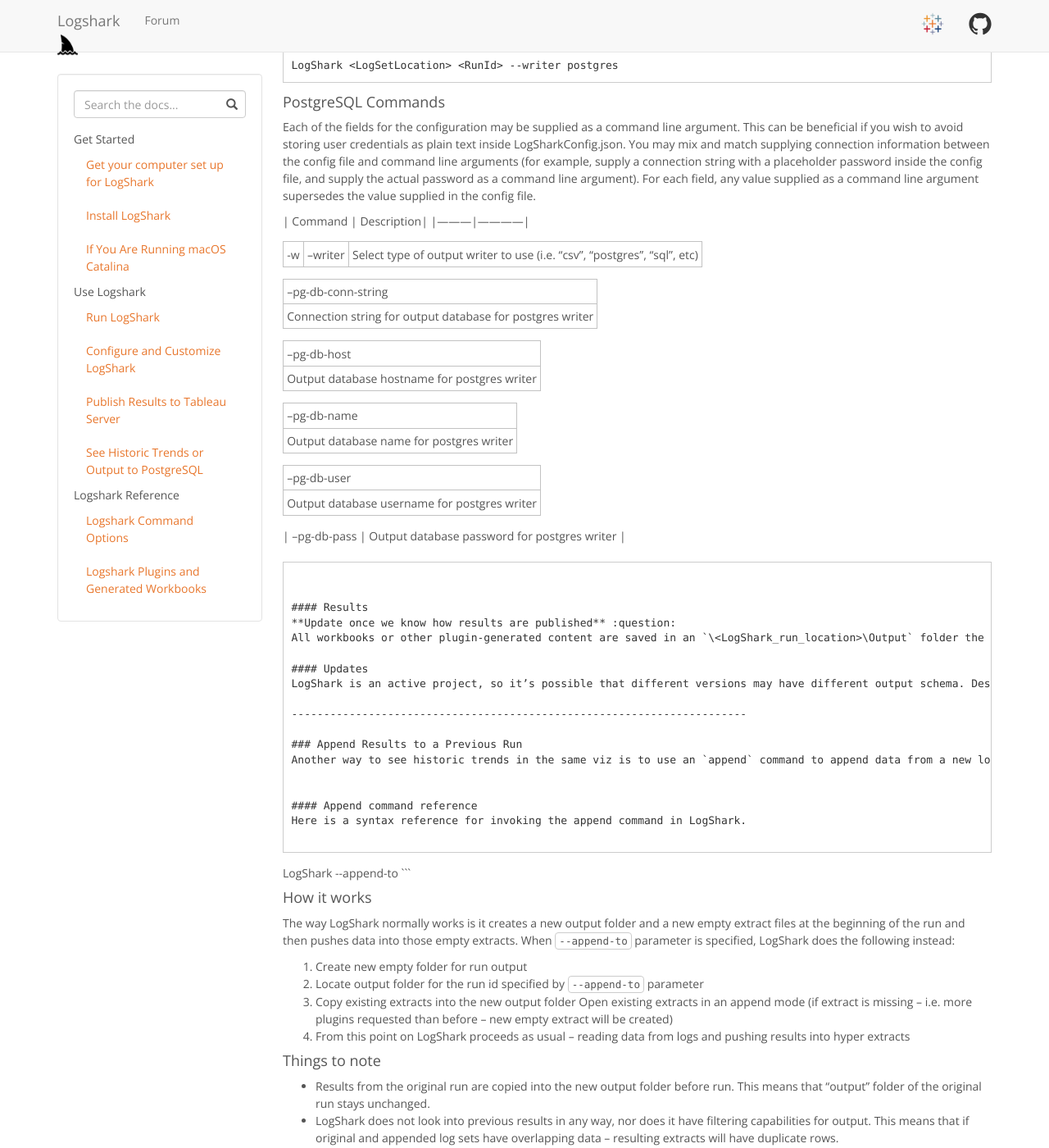
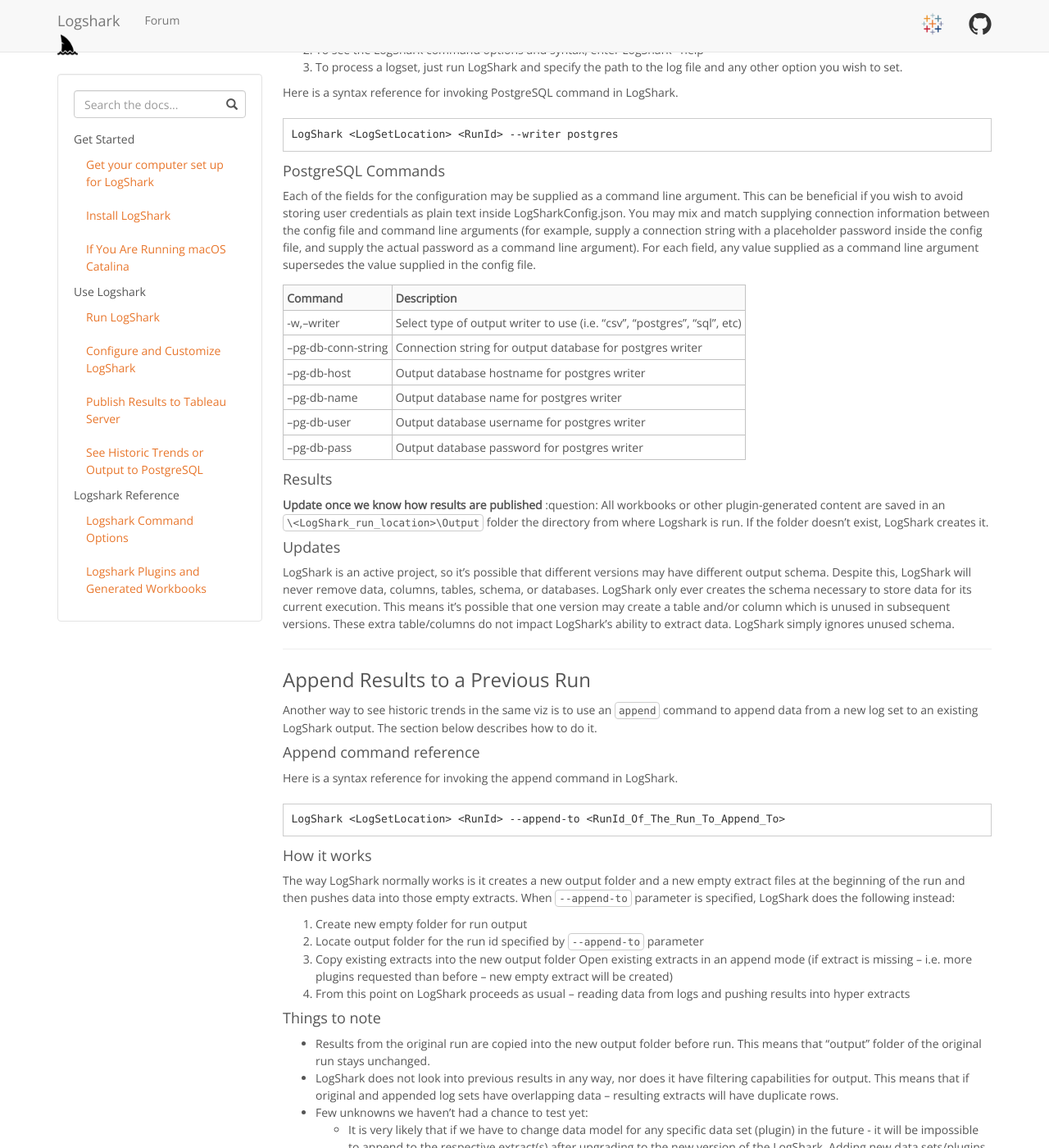
Before and after one commit to tableau/Logshark, a Jekyll site: the page built from docs/docs/logshark_postgres.md, in a window 1280 px wide and 1400 px high, scrolled down 2065 px. Shown: the whole window at 82% size. Built offline with Jekyll 4.4.1, drawn with Linux system fonts in a browser that asks for light colours; some of the changed text lies outside the part shown.

Commit message:
updated docs

````diff
--- a/docs/docs/logshark_postgres.md
+++ b/docs/docs/logshark_postgres.md
@@ -95,24 +95,12 @@
 
 | Command | Description|
 |---------|------------|
-
-| -w|--writer <WRITER>  | Select type of output writer to use (i.e. "csv", "postgres", "sql", etc) |
-
-|--pg-db-conn-string |
-Connection string for output database for postgres writer |
-
-| --pg-db-host  |
-Output database hostname for postgres writer |
-
-| --pg-db-name  |
-Output database name for postgres writer |
-
-| --pg-db-user  |
-Output database username for postgres writer |
-
-|  --pg-db-pass  |
-Output database password for postgres writer |
-```
+| -w,--writer <WRITER>  | Select type of output writer to use (i.e. "csv", "postgres", "sql", etc) |
+|--pg-db-conn-string | Connection string for output database for postgres writer |
+| --pg-db-host  | Output database hostname for postgres writer |
+| --pg-db-name  | Output database name for postgres writer |
+| --pg-db-user  | Output database username for postgres writer |
+|  --pg-db-pass | Output database password for postgres writer |
 
 
 #### Results
@@ -122,7 +110,7 @@
 #### Updates
 LogShark is an active project, so it’s possible that different versions may have different output schema. Despite this, LogShark will never remove data, columns, tables, schema, or databases. LogShark only ever creates the schema necessary to store data for its current execution. This means it’s possible that one version may create a table and/or column which is unused in subsequent versions. These extra table/columns do not impact LogShark’s ability to extract data. LogShark simply ignores unused schema.
 
------------------------------------------------------------------------
+----
 
 ### Append Results to a Previous Run
 Another way to see historic trends in the same viz is to use an `append` command to append data from a new log set to an existing LogShark output. The section below describes how to do it.
````
Also changed, not shown: docs/index.md (+1 -2 lines).
